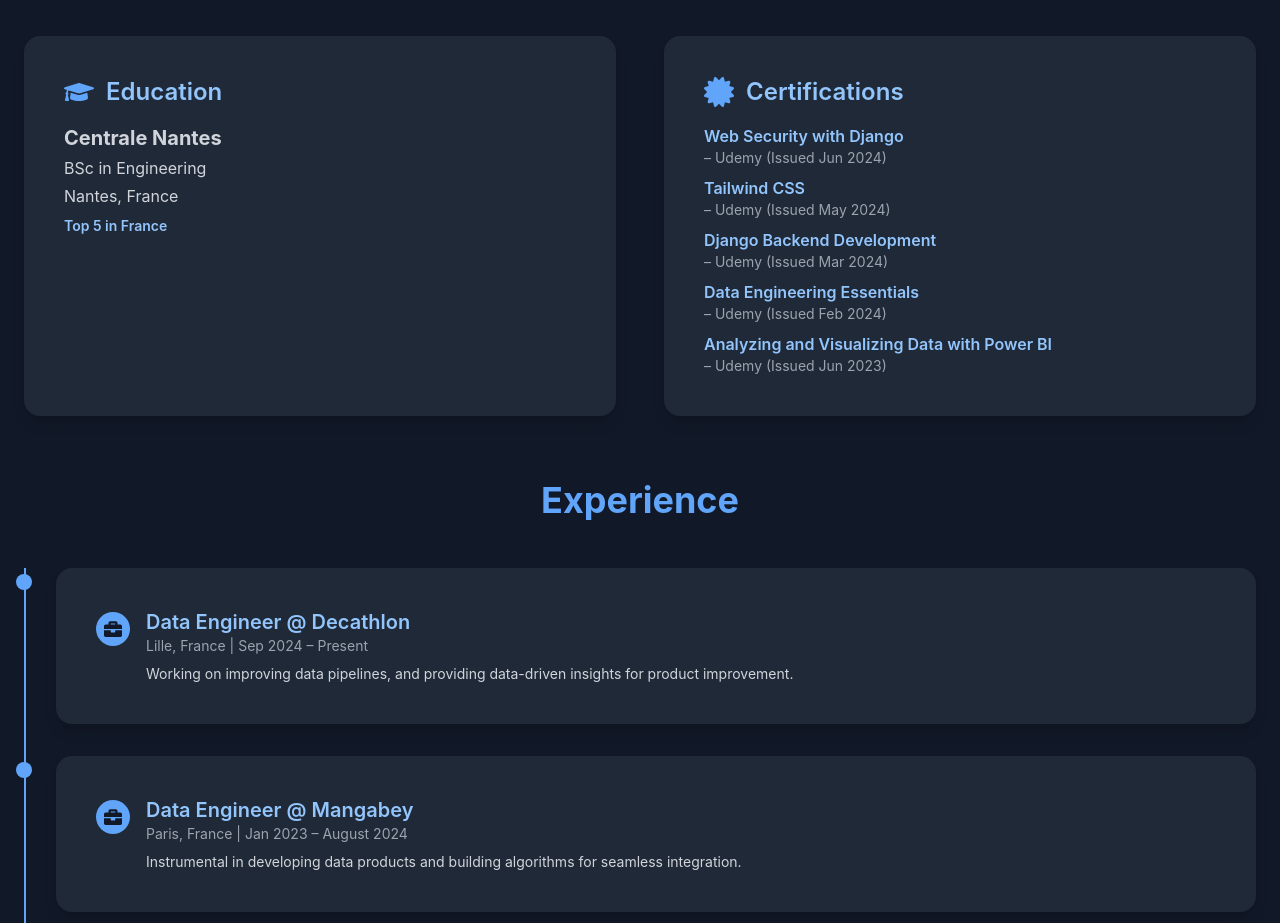
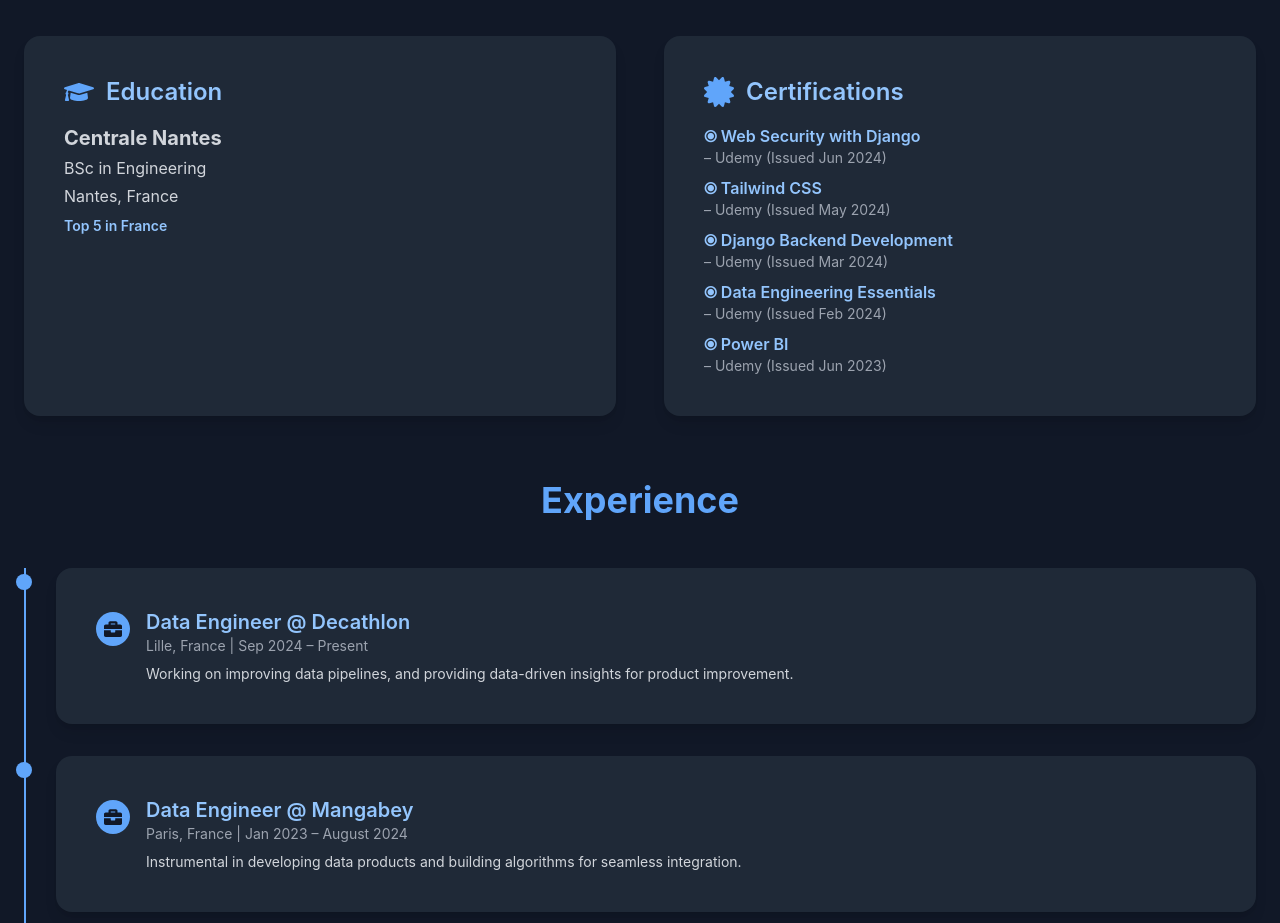
Before and after one commit to Haabiy/DEng-Portfolio, a React (Create React App) app: page / in a window 1280 px wide. Shown: the part 1020-1943 px from the top of the page. Built offline with nearby package versions, Linux system fonts and the light colour scheme.

Commit message:
updates on certification

```diff
--- a/src/components/About.jsx
+++ b/src/components/About.jsx
@@ -66,11 +66,11 @@ const About = () => {
             </h4>
             <ul className="space-y-2 text-gray-300">
               {[
-                { name: "Web Security with Django", issuer: "Udemy", date: "Jun 2024" },
-                { name: "Tailwind CSS", issuer: "Udemy", date: "May 2024" },
-                { name: "Django Backend Development", issuer: "Udemy", date: "Mar 2024" },
-                { name: "Data Engineering Essentials", issuer: "Udemy", date: "Feb 2024" },
-                { name: "Analyzing and Visualizing Data with Power BI", issuer: "Udemy", date: "Jun 2023" },
+                { name: "⦿ Web Security with Django", issuer: "Udemy", date: "Jun 2024" },
+                { name: "⦿ Tailwind CSS", issuer: "Udemy", date: "May 2024" },
+                { name: "⦿ Django Backend Development", issuer: "Udemy", date: "Mar 2024" },
+                { name: "⦿ Data Engineering Essentials", issuer: "Udemy", date: "Feb 2024" },
+                { name: "⦿ Power BI", issuer: "Udemy", date: "Jun 2023" },
               ].map((cert, index) => (
                 <motion.li
                   key={index}
```
